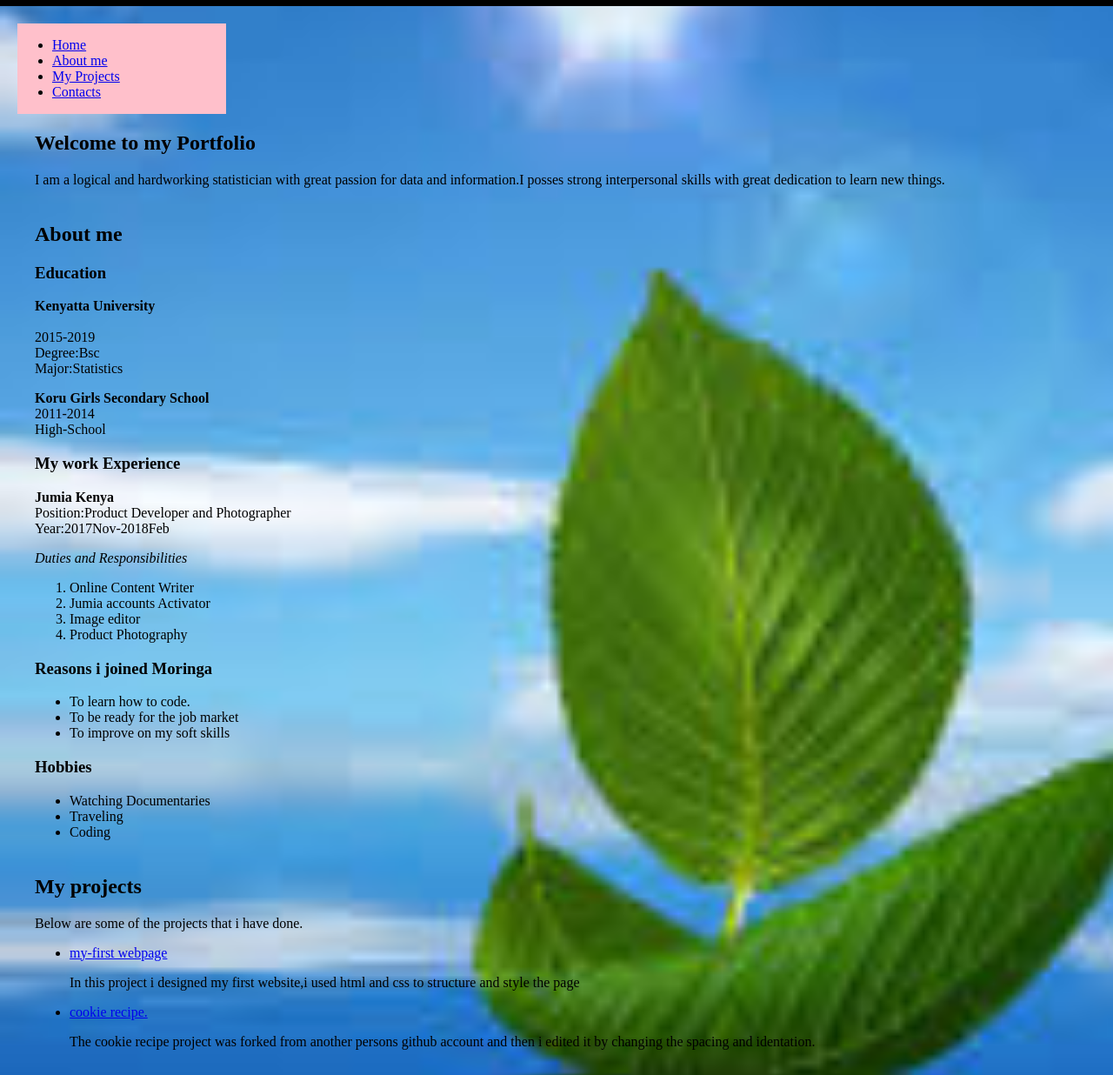
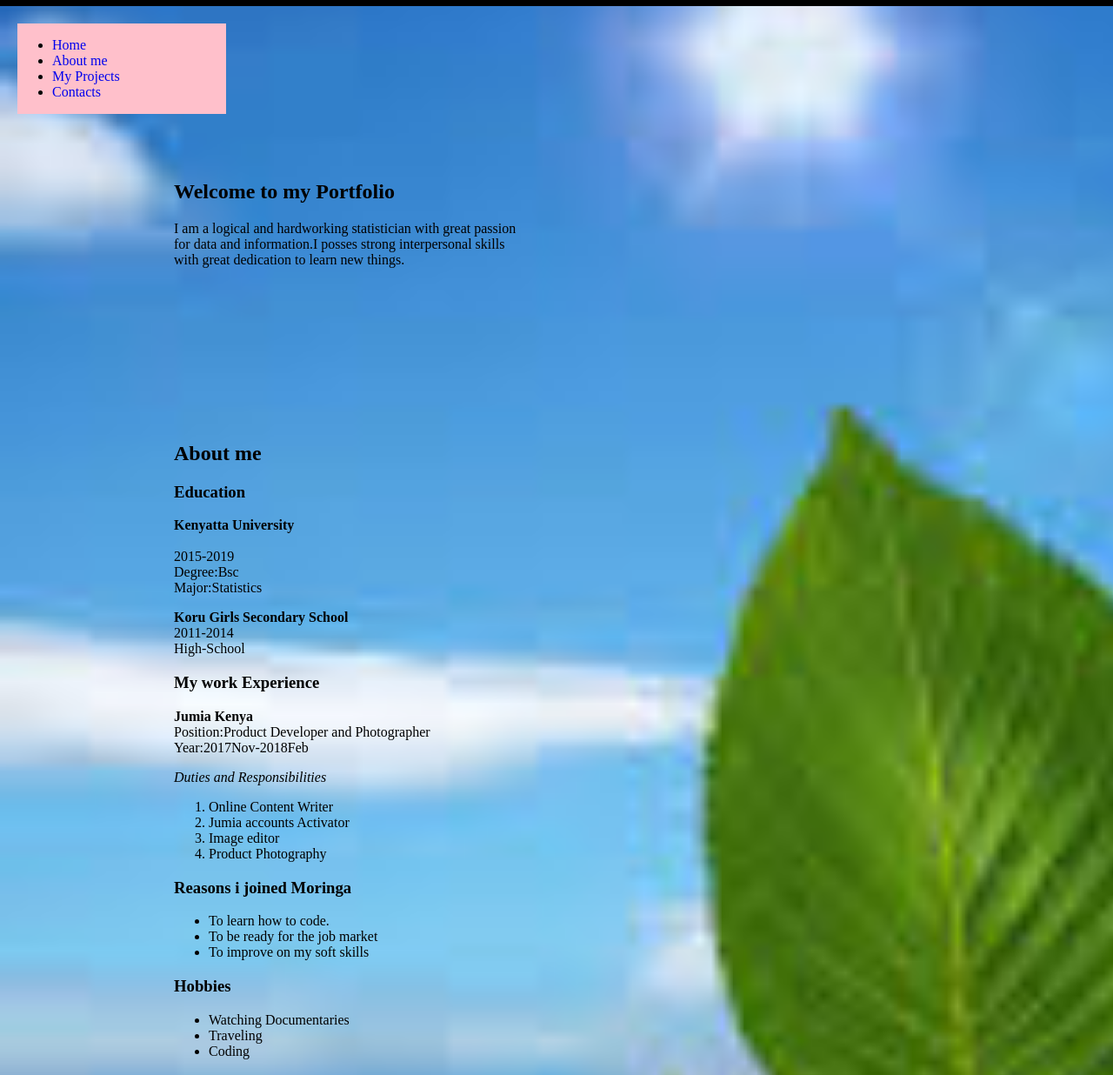
Before and after one commit to audombek/my-portfolio, a plain HTML site: page index.html in a window 1280 px wide. Shown: the part 253-1489 px from the top of the page at 87% size. Drawn offline with Linux system fonts and the light colour scheme.

Commit message:
modified margins for the divs

```diff
--- a/css/styles.css
+++ b/css/styles.css
@@ -20,6 +20,9 @@ header{
      float: left;
 
 }
+ .navbar ul li a {
+    text-decoration: none;
+}
 
 
 .header img{
@@ -39,13 +42,19 @@ header{
         clear: both;
     }
 .home{
-    margin: 40px;
+    margin: 200px;
+    width: 400px;
+}
+.home h1{
+    color: white;
+    text-decoration: none;
+    font-family: sans-serif;
 }
 .about{
-    margin:40px;
+    margin:200px;
 }
 .projects{
-    margin: 40px;
+    margin: 100px;
 }
 .contact{
     margin: 40px;
```
